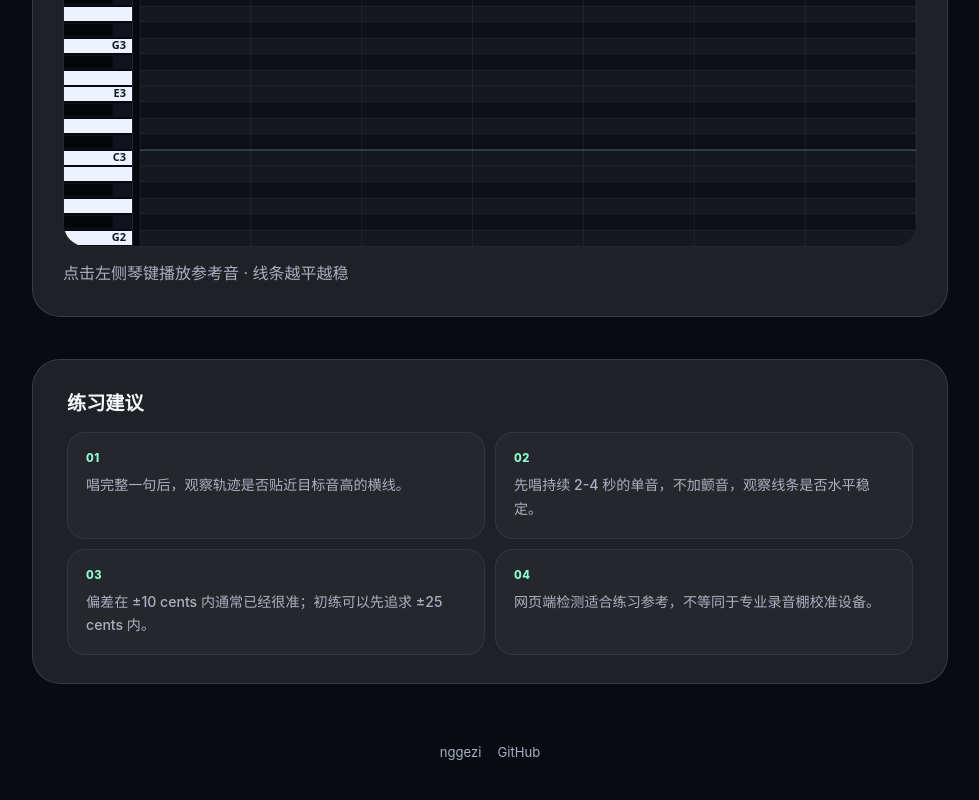
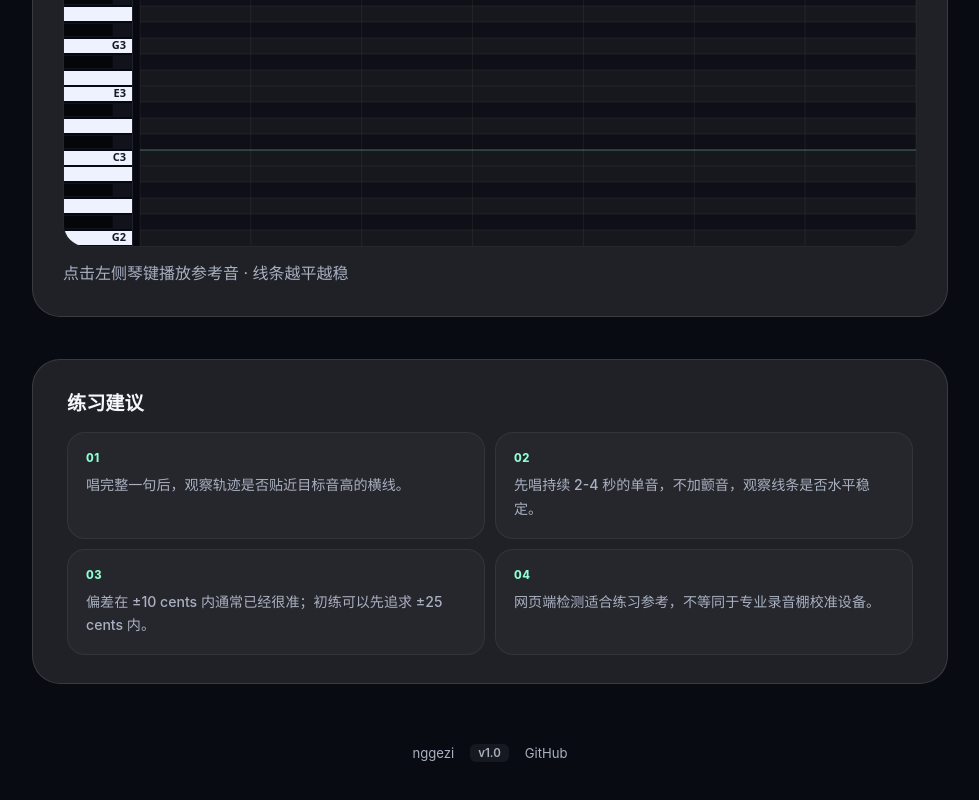
Before and after one commit to nggezi/vocal-pitch-monitor, a plain HTML site: page index.html in a window 1280 px wide. Shown: the part 966-1766 px from the top of the page, without its empty margins (292-1271 px from the left). Drawn offline with Linux system fonts and the light colour scheme.

Commit message:
chore: 署名处添加版本号 v1.0

```diff
--- a/index.html
+++ b/index.html
@@ -91,7 +91,7 @@
         </div>
       </section>
 
-      <footer class="site-footer"><span>nggezi</span><a href="https://github.com/nggezi" target="_blank" rel="noopener">GitHub</a></footer>
+      <footer class="site-footer"><span>nggezi</span><span class="ver">v1.0</span><a href="https://github.com/nggezi" target="_blank" rel="noopener">GitHub</a></footer>
     </div>
   </div>
 
--- a/style.css
+++ b/style.css
@@ -575,6 +575,15 @@ button:disabled {
   color: var(--accent);
 }
 
+.ver {
+  padding: 2px 8px;
+  border-radius: 6px;
+  background: rgba(255, 255, 255, 0.06);
+  font-size: 0.72rem;
+  font-weight: 600;
+  color: var(--muted);
+}
+
 @media (max-width: 720px) {
   body {
     padding-bottom: calc(100px + env(safe-area-inset-bottom));
```
